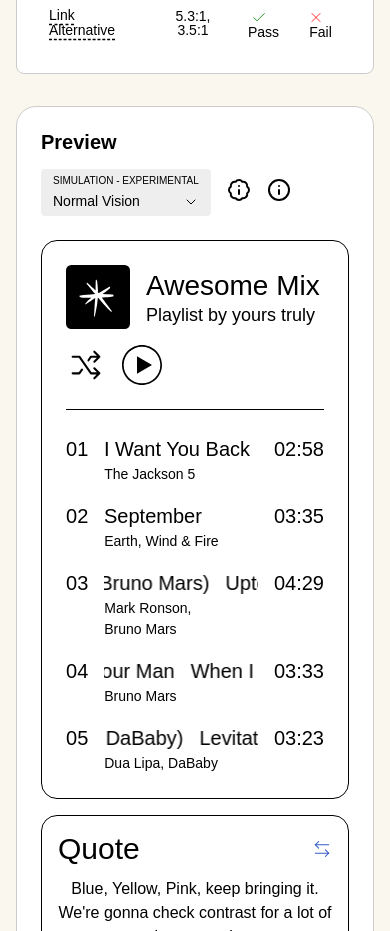
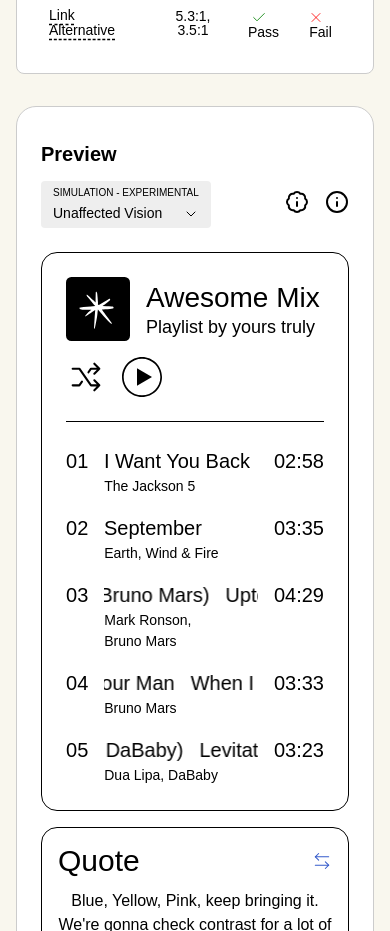
Before and after one commit to nithyarakash-t/palette-town, a React (Vite) app: page /contrastchecker in a window 390 px wide. Shown: the part 1020-1951 px from the top of the page. Built offline with nearby package versions, Linux system fonts and the light colour scheme; a web font is replaced by a local one.

Commit message:
updated functionality and made some minnor UI refactoring, input UI pending

```diff
--- a/src/components/apps/contrast-checker/main/Main.scss
+++ b/src/components/apps/contrast-checker/main/Main.scss
@@ -5,15 +5,18 @@
         }
         &-head {
             > h2 {
+                padding-top: 0.75rem;
                 font-size: 1.25rem;
                 font-weight: 550;
+                flex: 0 0 auto;
             }
             & {
                 display: flex;
-                align-items: center;
-                justify-content: space-between;
                 flex-wrap: wrap;
-                gap: 1rem;
+                gap: 3rem;
+                @media(max-width: 600px) {
+                    gap: 1rem;
+                }
             }
         }
         & {
--- a/src/components/apps/contrast-checker/preview/Preview.scss
+++ b/src/components/apps/contrast-checker/preview/Preview.scss
@@ -244,6 +244,20 @@
 }
 
 .cxc-simulation {
+  &__severity {
+    display: flex;
+    gap: 1rem;
+    span {
+      flex: 0 0 auto;
+    }
+    input {
+      flex: 1;
+      max-width: 16rem;
+    }
+    output {
+      flex: 0 0 auto;
+    }
+  }
   &__info {
     background-color: transparent;
     border: none;
@@ -345,20 +359,30 @@
         outline: 1px solid;
     }
   }
-
+  &__inner {
+    display: flex;
+    gap: 1rem;
+  }
   &__wrap {
     display: flex;
     gap: 1rem;
     align-items: center;
+    justify-content: space-between;
     position: relative;
     flex-wrap: wrap;
+  }
+  &__outer {
+    display: flex;
+    flex-direction: column;
+    gap: 1.25rem;
+    flex: 1 1 auto;
   }
 }
 
 [data-simulation] {
   &[data-simulation="protanopia"] {
     // filter: brightness(0.97) contrast(0.93) saturate(0.83) hue-rotate(-3deg);
-    //filter: sepia(100%) hue-rotate(170deg) saturate(0.6);
+    // filter: sepia(100%) hue-rotate(170deg) saturate(0.6);
     filter: sepia(100%) hue-rotate(160deg) saturate(0.4);
     filter: url("#protanopia");
   }
--- a/src/components/apps/contrast-checker/preview/Preview.tsx
+++ b/src/components/apps/contrast-checker/preview/Preview.tsx
@@ -87,6 +87,9 @@
     const optionRefs = useRef<(HTMLLIElement | null)[]>([]);
     const buttonRef = useRef<HTMLButtonElement>(null);
     const options = Object.values(ColorDeficiencyEnum);
+    const [severity, setSeverity] = useState(50);
+    const anomalyTypes = [ColorDeficiencyEnum.Protanomaly, ColorDeficiencyEnum.Deuteranomaly, ColorDeficiencyEnum.Tritanomaly, ColorDeficiencyEnum.Achromatomaly];
+    const isAnomaly = anomalyTypes.includes(simulation);
 
     //useeffect handling the dropdown
     useEffect(() => {
@@ -143,8 +146,9 @@
     }, [isOpen]);
 
     return (
+        <div className='cxc-simulation__outer'>
             <div className="cxc-simulation__wrap">
-            <SimulationFilters />
+                <SimulationFilters severity={severity} />
                 <label className="cxc-simulation__select">
                     <span>Simulation - experimental</span>
                     <div className={`cxc-simulation__combo`}>
@@ -195,21 +199,37 @@
                         </ul>
                     </div>
                 </label>
-            <Tooltip content={<>Normal Vision — full color perception.<br />Protanopia — no red (severe).<br />Protanomaly — reduced red (~18% here).<br />Deuteranopia — no green (severe).<br />Deuteranomaly — reduced green (~26% here).<br />Tritanopia — no blue (severe).<br />Tritanomaly — reduced blue (~18% here).<br />Achromatopsia — full grayscale (severe).<br />Achromatomaly — partial desaturation (~54% here).</>} position="left" delay={300}>
+                <div className='cxc-simulation__inner'>
+                    <Tooltip content={<>Unaffected Vision — full color perception.<br />Protanopia — no red.<br />Protanomaly — reduced red.<br />Deuteranopia — no green.<br />Deuteranomaly — reduced green.<br />Tritanopia — no blue.<br />Tritanomaly — reduced blue.<br />Achromatopsia — full grayscale.<br />Achromatomaly — partial desaturation.</>} position="left" delay={300}>
                         <button type="button"  className='cxc-simulation__info' aria-label="Color simulations show an approximation of how selected colors might appear to users with different forms of color visual deficiency.">
-                    <svg aria-hidden='true' xmlns="http://www.w3.org/2000/svg" width="24" height="24" viewBox="0 0 24 24" fill="none" stroke="currentColor" stroke-width="2" stroke-linecap="round" stroke-linejoin="round">
+                            <svg aria-hidden='true' xmlns="http://www.w3.org/2000/svg" width="24" height="24" viewBox="0 0 24 24" fill="none" stroke="currentColor" strokeWidth="2" strokeLinecap="round" strokeLinejoin="round">
                                 <path d="M3.85 8.62a4 4 0 0 1 4.78-4.77 4 4 0 0 1 6.74 0 4 4 0 0 1 4.78 4.78 4 4 0 0 1 0 6.74 4 4 0 0 1-4.77 4.78 4 4 0 0 1-6.75 0 4 4 0 0 1-4.78-4.77 4 4 0 0 1 0-6.76Z"/><line x1="12" x2="12" y1="16" y2="12"/><line x1="12" x2="12.01" y1="8" y2="8"/>
                             </svg>
                         </button>
                     </Tooltip>
-            <Tooltip content="Color simulations show an approximation of how selected colors might appear to users with different forms of color visual deficiency." position="left" delay={300}>
+                    <Tooltip content="DISCLAIMER: Color simulations show an approximation of how selected colors might appear to users with different forms of color visual deficiency." position="left" delay={300}>
                         <button type="button"  className='cxc-simulation__info' aria-label="Color simulations show an approximation of how selected colors might appear to users with different forms of color visual deficiency.">
                             <svg aria-hidden='true' xmlns="http://www.w3.org/2000/svg" width="24" height="24" viewBox="0 0 24 24" fill="none" stroke="currentColor" strokeWidth="2" strokeLinecap="round" strokeLinejoin="round">
                                 <circle cx="12" cy="12" r="10"/><path d="M12 16v-4"/><path d="M12 8h.01"/>
                             </svg>
                         </button>
                     </Tooltip>
-
+                </div>
+            </div>
+            {isAnomaly && (
+                <label className="cxc-simulation__severity">
+                    <span>Severity</span>
+                    <input
+                        type="range"
+                        min={0}
+                        max={100}
+                        value={severity}
+                        onChange={e => setSeverity(Number(e.target.value))}
+                        aria-label={`Simulation severity: ${severity}%`}
+                    />
+                    <output>{severity}%</output>
+                </label>
+            )}
         </div>
     );
 }
@@ -234,19 +254,26 @@
     )
 }
 
-function SimulationFilters() {
+function SimulationFilters({ severity }: { severity: number }) {
+    const t = severity / 100;
+    const identity     = [1,0,0,0,0, 0,1,0,0,0, 0,0,1,0,0, 0,0,0,1,0];
+    const protanopiaM  = [0.567,0.433,0,0,0, 0.558,0.442,0,0,0, 0,0.242,0.758,0,0, 0,0,0,1,0];
+    const deuteranopiaM= [0.625,0.375,0,0,0, 0.7,0.3,0,0,0, 0,0.3,0.7,0,0, 0,0,0,1,0];
+    const tritanopiaM  = [0.95,0.05,0,0,0, 0,0.433,0.567,0,0, 0,0.475,0.525,0,0, 0,0,0,1,0];
+    const achromatopsiaM=[0.299,0.587,0.114,0,0, 0.299,0.587,0.114,0,0, 0.299,0.587,0.114,0,0, 0,0,0,1,0];
+
+    function lerp(from: number[], to: number[]): string {
+        return from.map((v, i) => +(v * (1 - t) + to[i] * t).toFixed(4)).join(' ');
+    }
+
     return (
         <svg className='sr-only' aria-hidden="true">
             <defs>
-                {/* Protoanomaly - mild red weak */}
+                {/* Protanomaly - dynamic red weakness (slider: 0=normal, 100=protanopia) */}
                 <filter id="protanomaly">
-                    <feColorMatrix type="matrix" values="
-                        0.817, 0.183, 0.000, 0, 0
-                        0.333, 0.667, 0.000, 0, 0
-                        0.000, 0.125, 0.875, 0, 0
-                        0, 0, 0, 1, 0"/>
+                    <feColorMatrix type="matrix" values={lerp(identity, protanopiaM)} />
                 </filter>
-                {/* protanopia - no red / severe */}
+                {/* Protanopia - no red / severe */}
                 <filter id="protanopia">
                     <feColorMatrix
                     type="matrix"
@@ -256,15 +283,11 @@
                             0,     0,     0,     1, 0"/>
                 </filter>
 
-                {/* mild green weak */}
+                {/* Deuteranomaly - dynamic green weakness (slider: 0=normal, 100=deuteranopia) */}
                 <filter id="deuteranomaly">
-                    <feColorMatrix type="matrix" values="
-                        0.800, 0.200, 0.000, 0, 0
-                        0.258, 0.742, 0.000, 0, 0
-                        0.000, 0.142, 0.858, 0, 0
-                        0, 0, 0, 1, 0"/>
+                    <feColorMatrix type="matrix" values={lerp(identity, deuteranopiaM)} />
                 </filter>
-                {/* no green / severe */}
+                {/* Deuteranopia - no green / severe */}
                 <filter id="deutranopia">
                     <feColorMatrix
                     type="matrix"
@@ -274,15 +297,11 @@
                             0,     0,     0,   1, 0"/>
                 </filter>
 
-                {/* mild blue weak */}
+                {/* Tritanomaly - dynamic blue weakness (slider: 0=normal, 100=tritanopia) */}
                 <filter id="tritanomaly">
-                    <feColorMatrix type="matrix" values="
-                        0.967, 0.033, 0.000, 0, 0
-                        0.000, 0.733, 0.267, 0, 0
-                        0.000, 0.183, 0.817, 0, 0
-                        0, 0, 0, 1, 0"/>
+                    <feColorMatrix type="matrix" values={lerp(identity, tritanopiaM)} />
                 </filter>
-                {/* no blue / severe */}
+                {/* Tritanopia - no blue / severe */}
                 <filter id="tritanopia">
                     <feColorMatrix
                     type="matrix"
@@ -292,15 +311,11 @@
                             0,    0,     0,     1, 0"/>
                 </filter>
 
-                {/* Achromatomaly (Partial Color vision challenges - Desaturated) */}
+                {/* Achromatomaly - dynamic partial desaturation (slider: 0=normal, 100=achromatopsia) */}
                 <filter id="achromatomaly">
-                    <feColorMatrix type="matrix" values="
-                        0.618, 0.320, 0.062, 0, 0
-                        0.163, 0.775, 0.062, 0, 0
-                        0.163, 0.320, 0.516, 0, 0
-                        0, 0, 0, 1, 0"/>
+                    <feColorMatrix type="matrix" values={lerp(identity, achromatopsiaM)} />
                 </filter>
-                {/* Achromatopsia (Total Color vision challenges - Grayscale) */}
+                {/* Achromatopsia - total grayscale / severe */}
                 <filter id="achromatopsia">
                     <feColorMatrix type="matrix" values="
                         0.299, 0.587, 0.114, 0, 0
--- a/src/components/apps/contrast-checker/preview/types.ts
+++ b/src/components/apps/contrast-checker/preview/types.ts
@@ -11,7 +11,7 @@
 }
 
 export const ColorDeficiencyLabels: Record<ColorDeficiencyEnum, string> = {
-    [ColorDeficiencyEnum.None]: 'Normal Vision',
+    [ColorDeficiencyEnum.None]: 'Unaffected Vision',
     [ColorDeficiencyEnum.Protanopia]: 'Protanopia', // (No Red)
     [ColorDeficiencyEnum.Protanomaly]: 'Protanomaly', // (Partial Red weakness)
     [ColorDeficiencyEnum.Deutranopia]: 'Deuteranopia', // (No Green)
--- a/src/components/uicomponents/tooltip/Tooltip.scss
+++ b/src/components/uicomponents/tooltip/Tooltip.scss
@@ -15,7 +15,7 @@
         font-size: 0.875rem;
         line-height: 1.5;
         z-index: 1000;
-        width: min(15rem, 50vw);
+        width: min(16rem, 50vw);
 
         // arrow
         &::before {
```
Lines whose indentation alone changed are shown as unchanged.
